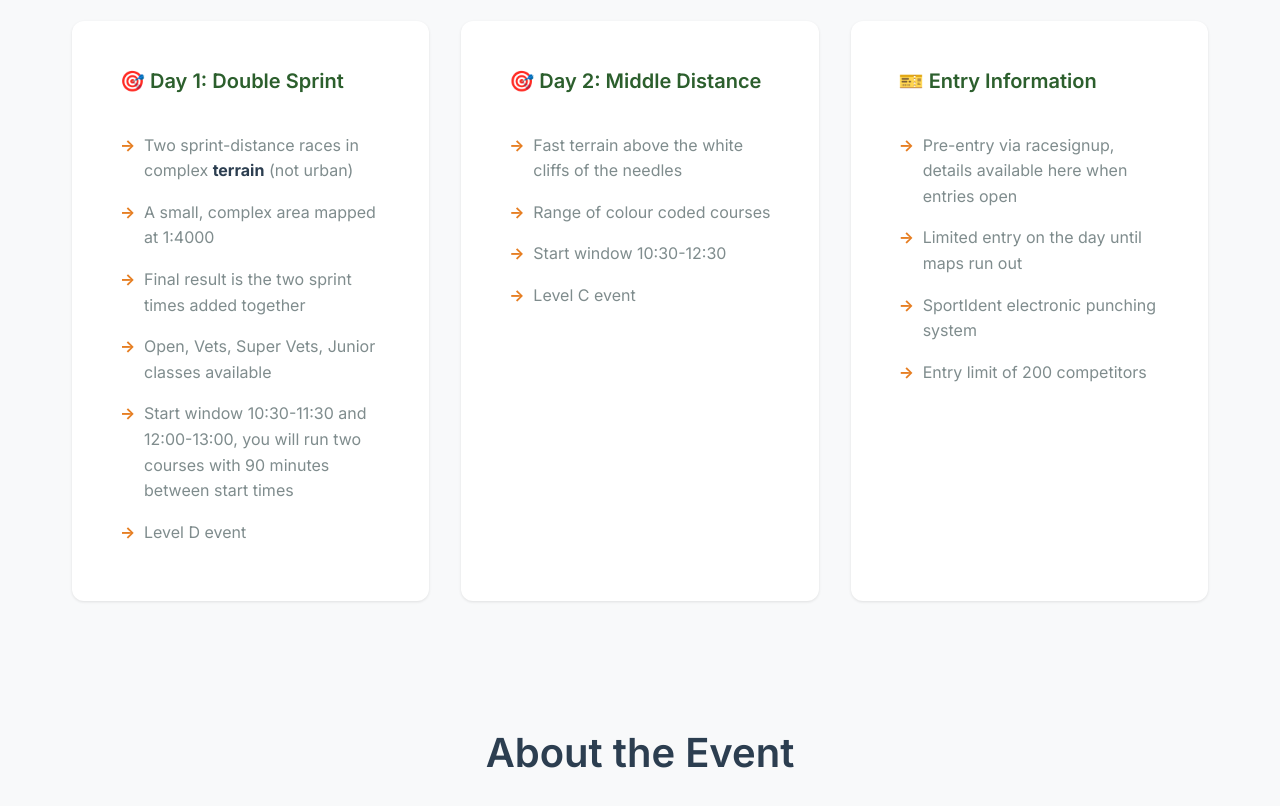
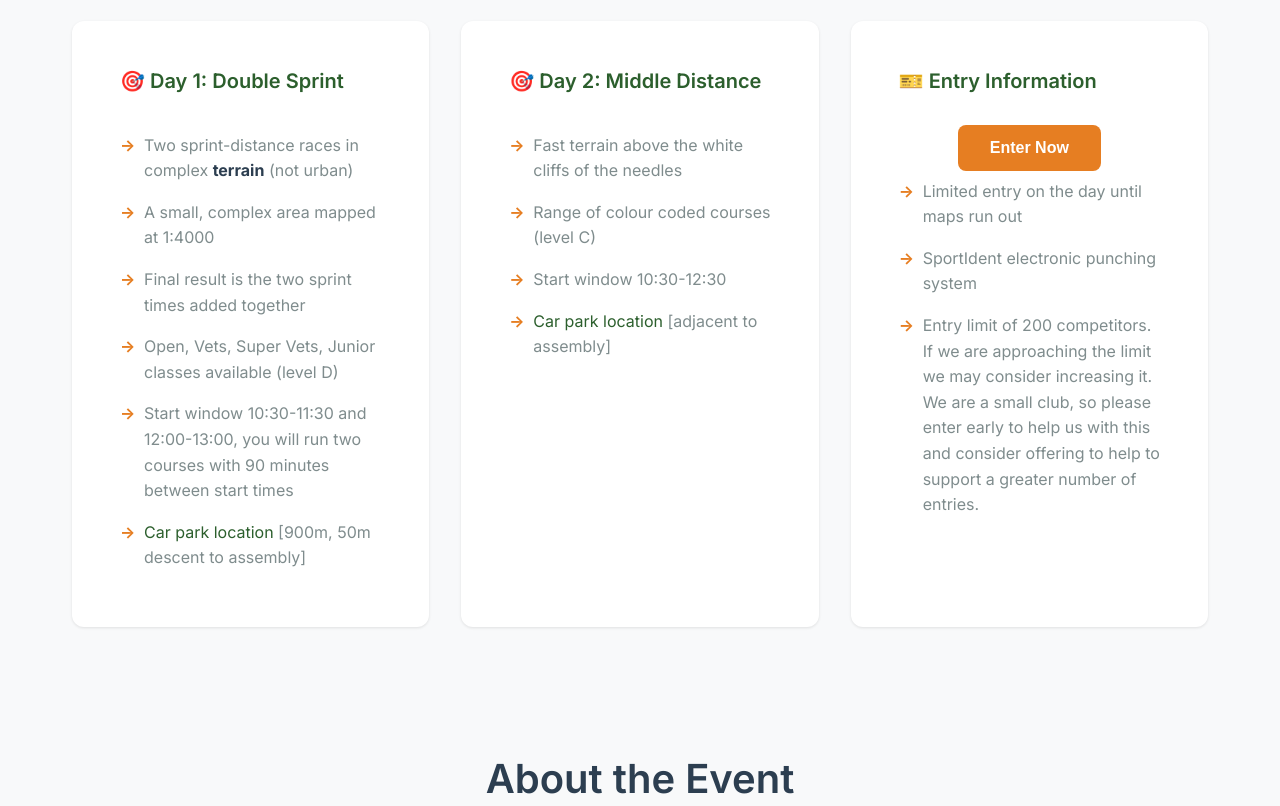
Before and after one commit to bwindsor/wighto-50, a website built with webpack: page index.html in a window 1280 px wide. Shown: the part 820-1626 px from the top of the page. Built offline with nearby package versions, Linux system fonts and the light colour scheme.

Commit message:
Open entries

```diff
--- a/css/style.css
+++ b/css/style.css
@@ -292,6 +292,11 @@ ul {
   cursor: pointer;
   transition: var(--transition);
   text-align: center;
+}
+
+.btn-container {
+  display: flex;
+  justify-content: center;
 }
 
 .btn-primary {
--- a/index.html
+++ b/index.html
@@ -37,7 +37,8 @@
         <li><a href="#info">Information</a></li>
         <li><a href="#about">About</a></li>
         <li><a href="#maps">Maps</a></li>
-        <li><a href="#contact" class="nav-cta">Contact</a></li>
+        <li><a href="#contact">Contact</a></li>
+        <li><a href="https://racesignup.co.uk/needles-and-knolls" target="_blank" class="nav-cta">Enter Now</a></li>
       </ul>
     </nav>
   </header>
@@ -51,7 +52,7 @@
         <h1 class="hero-title">Needles and Knolls</h1>
         <p class="hero-subtitle">A weekend of holiday orienteering to celebrate WightO’s 50th anniversary, with races at the Island’s two iconic lighthouses. Both lie within National Trust Areas of Outstanding Natural Beauty, delivering dramatic south-coast views from the white cliffs of the Needles to the Knolls of Knowles Farm at St Catherine’s Point.</p>
         <div class="hero-buttons">
-          <a href="#info" class="btn btn-secondary">More Information</a>
+          <a href="https://racesignup.co.uk/needles-and-knolls" target="_blank" class="btn btn-secondary">Entries are open: Enter Now</a>
         </div>
       </div>
     </section>
@@ -70,28 +71,31 @@
               <li>Two sprint-distance races in complex <strong>terrain</strong> (not urban)</li>
               <li>A small, complex area mapped at 1:4000</li>
               <li>Final result is the two sprint times added together</li>
-              <li>Open, Vets, Super Vets, Junior classes available</li>
+              <li>Open, Vets, Super Vets, Junior classes available (level D)</li>
               <li>Start window 10:30-11:30 and 12:00-13:00, you will run two courses with 90 minutes between start times</li>
-              <li>Level D event</li>
+              <li><a href="https://maps.app.goo.gl/QoBcejrPKKXqmY9A9" target="_blank">Car park location</a> [900m, 50m descent to assembly]</li>
             </ul>
           </div>
           <div class="info-card">
             <h3>🎯 Day 2: Middle Distance</h3>
             <ul>
               <li>Fast terrain above the white cliffs of the needles</li>
-              <li>Range of colour coded courses</li>
+              <li>Range of colour coded courses (level C)</li>
               <li>Start window 10:30-12:30</li>
-              <li>Level C event</li>
+              <li><a href="https://maps.app.goo.gl/d5rBDWLbpqSXHFJMA" target="_blank">Car park location</a> [adjacent to assembly]</li>
             </ul>
           </div>
           <div class="info-card">
             <h3>🎫 Entry Information</h3>
-            <ul>
-              <li>Pre-entry via racesignup, details available here when entries open</li>
-              <li>Limited entry on the day until maps run out</li>
-              <li>SportIdent electronic punching system</li>
-              <li>Entry limit of 200 competitors</li>
-            </ul>
+              <div class="btn-container"><a href="https://racesignup.co.uk/needles-and-knolls" target="_blank">
+                <button class="btn btn-primary">Enter Now</button>
+              </a>
+              </div>
+              <ul>
+                <li>Limited entry on the day until maps run out</li>
+                <li>SportIdent electronic punching system</li>
+                <li>Entry limit of 200 competitors. If we are approaching the limit we may consider increasing it. We are a small club, so please enter early to help us with this and consider offering to help to support a greater number of entries.</li>
+              </ul>
           </div>
          </div>
       </div>
@@ -171,11 +175,11 @@
               </div>
             </div>
           </div>
-          <div class="contact-cta" style="display: none">
+          <div class="contact-cta">
             <div class="cta-box">
               <h3>Ready to Register?</h3>
-              <p>Entry opens 1st July 2026</p>
-              <button class="btn btn-primary">Enter here</button>
+              <p>Entries are now open</p>
+              <a href="https://racesignup.co.uk/needles-and-knolls" target="_blank"><button class="btn btn-primary">Enter Now</button></a>
             </div>
           </div>
         </div>
```
